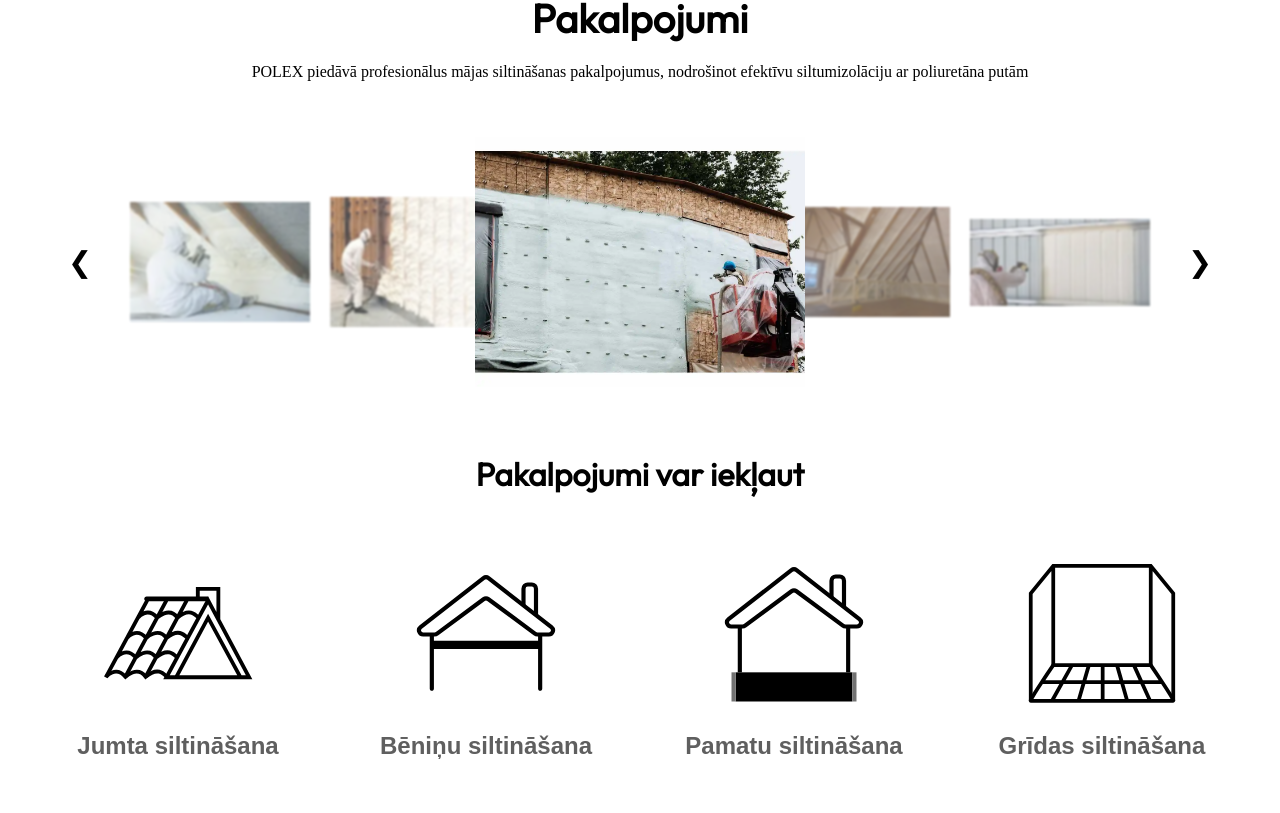
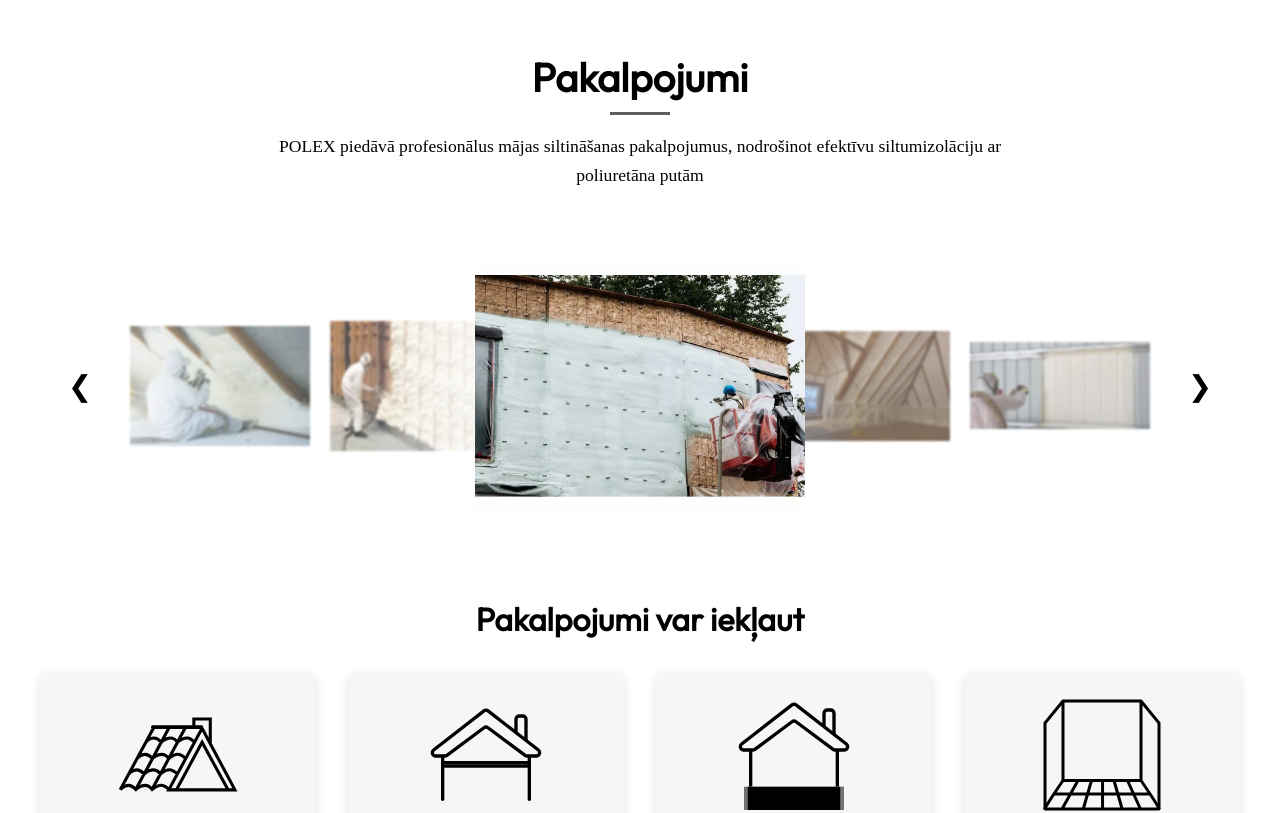
Before and after one commit to EduardsJ1/Polex, a React (Vite) app in the folder Polex/: page / in a window 1280 px wide. Shown: the part 1770-2583 px from the top of the page. Built offline with nearby package versions, Linux system fonts and the light colour scheme.

Commit message:
new css for service and new content

```diff
--- a/Polex/src/Pages/home_components/Service.jsx
+++ b/Polex/src/Pages/home_components/Service.jsx
@@ -1,4 +1,3 @@
-import { ReactComponent as SoundIcon } from '../../components/icons/shieldIcon.jsx';
 import { ReactComponent as RoofIcon } from '../../components/icons/roofIcon.jsx';
 import { ReactComponent as AtticIcon } from '../../components/icons/atticIcon.jsx';
 import { ReactComponent as FoundationIcon } from '../../components/icons/foundationIcon.jsx';
@@ -17,44 +16,84 @@ function Service(){
         <div className='service-icon-container'>
             <div className="title"><h2>Pakalpojumi var iekļaut</h2></div>
             <div className='service-information'>
-                <div className='icon-containter'>
-                    <div className='icon'><RoofIcon/></div>
-                    <div className='icon-text'><h3>Jumta siltināšana</h3></div>
+                <div className='service-card'>
+                    <div className='service-icon'><RoofIcon/></div>
+                    <div className='service-title'><h3>Jumta siltināšana</h3></div>
+                    <div className='service-description'>
+                        <p>Jumtu siltināšana tiek veikta ar slēgto šūnu poliuretāna putām, kas nodrošina lielisku aizsardzību pret siltuma zudumiem, mitrumu un vēja ietekmi.
+                            Putas cieši pieguļ visām virsmām, tostarp sarežģītiem jumta slīpumiem. Šāda siltināšama ievērojami pagarina jumta kalpošanas laiku un samazina apkures izmaksas.
+                        </p>
+                    </div>
                 </div>
 
-                <div className='icon-containter'>
-                    <div className='icon'><AtticIcon/></div>
-                    <div className='icon-text'><h3>Bēniņu siltināšana</h3></div>
+                <div className='service-card'>
+                    <div className='service-icon'><AtticIcon/></div>
+                    <div className='service-title'><h3>Bēniņu siltināšana</h3></div>
+                    <div className='service-description'>
+                        <p>Bēniņu siltināšanā parasti tiek izmantotas atvērto šūnu poliuretāna putas, kas ir elpojošas, vieglas un nodrošina labu skaņas izolāciju.
+                            Šīs putas ir lieliski piemērotas dzīvojamiem bēniņiem. Ja nepieciešama augstāka mitruma aizsardzība, piemērām, ventelācijas trūkuma gadījumā, izmantojam arī slēgtu šūnu putas uz ārējām virsmām.
+                        </p>
+                    </div>
                 </div>
 
-                <div className='icon-containter'>
-                    <div className='icon'><FoundationIcon/></div>
-                    <div className='icon-text'><h3>Pamatu siltināšana</h3></div>
+                <div className='service-card'>
+                    <div className='service-icon'><FoundationIcon/></div>
+                    <div className='service-title'><h3>Pamatu siltināšana</h3></div>
+                    <div className='service-description'>
+                        <p>Pamatus izolējam ar slēgto šūnu poliuretāna putām, kuras izceļas ar augstu mehānisko izturību un mitruma necaurlaidību.
+                            Šīs putas nodrošina efektīvu siltuma saglabāšanu un ilgtermiņa aizsardzību pret mitruma ietekmi un ēkas konstrukcijām.
+                        </p>
+                    </div>
                 </div>
 
-                <div className='icon-containter'>
-                    <div className='icon'><FloorIcon/></div>
-                    <div className='icon-text'><h3>Grīdas siltināšana</h3></div>
+                <div className='service-card'>
+                    <div className='service-icon'><FloorIcon/></div>
+                    <div className='service-title'><h3>Grīdas siltināšana</h3></div>
+                    <div className='service-description'>
+                        <p>Grīdām izmantojam slēgto šūnu putas, kas nodrošina izcilu siltumizolāciju pat plānā slānī.
+                            Tās ir īpaši piemērotas starpstāvu pārsegumiem, betona plātnēm un zemgrīdas apkures sistēmām, kur nepieciešama gan siltuma, gan megāniskā slodzes noturība.
+                        </p>
+                    </div>
                 </div>
 
-                <div className='icon-containter'>
-                    <div className='icon'><BasementIcon/></div>
-                    <div className='icon-text'><h3>Pagrabu siltināšana</h3></div>
+                <div className='service-card'>
+                    <div className='service-icon'><BasementIcon/></div>
+                    <div className='service-title'><h3>Pagrabu siltināšana</h3></div>
+                    <div className='service-description'>
+                        <p>Pagraba telpās izmantojam slēgto šūnu poliuretāna putas, jo tās ir ūdensizturīgas un izveido cieši pieguļošu izolācijas slāni.
+                            Tas pasargā no mitruma, pelējuma un palīdz nodrošināt stabilu iekštelpu temperatūru visa gada garumā
+                        </p>
+                    </div>
                 </div>
 
-                <div className='icon-containter'>
-                    <div className='icon'><OuterWallIcon/></div>
-                    <div className='icon-text'><h3>Ārsienu siltināšana</h3></div>
+                <div className='service-card'>
+                    <div className='service-icon'><OuterWallIcon/></div>
+                    <div className='service-title'><h3>Ārsienu siltināšana</h3></div>
+                    <div className='service-description'>
+                        <p>Ārsienas izolējam ar slēgto šūnu poliuretāna putām, kas nodrošina nepārtrauktu un cieši noslēgtu siltumizolācijas slāni.
+                            Tās samazina siltuma zudumus un pasargā ēku no vēja, lietus un citiem ārējiem faktoriem. Lieliski piemērots gan koka, gan mūra sienām.
+                        </p>
+                    </div>
                 </div>
 
-                <div className='icon-containter'>
-                    <div className='icon'><InnerWallIcon/></div>
-                    <div className='icon-text'><h3>Iekšsienu siltināšana</h3></div>
+                <div className='service-card'>
+                    <div className='service-icon'><InnerWallIcon/></div>
+                    <div className='service-title'><h3>Iekšsienu siltināšana</h3></div>
+                    <div className='service-description'>
+                        <p>Iekšsienās parasti izmantojam atvērtu šūnu putas, kas efektīvi uzlabo skaņas izolāciju starp telpām.
+                            Tās ļauj telpām "elpot", vienlaikus saglabājot siltumu un komfortu iekštelpās.
+                        </p>
+                    </div>
                 </div>
 
-                <div className='icon-containter'>
-                    <div className='icon'><OtherIcon/></div>
-                    <div className='icon-text'><h3>Citām vajadzībām</h3></div>
+                <div className='service-card'>
+                    <div className='service-icon'><OtherIcon/></div>
+                    <div className='service-title'><h3>Citām vajadzībām</h3></div>
+                    <div className='service-description'>
+                        <p>Piedāvājam pielāgotus sitlināšanas risinājumus dažādām vajadzībām, piemēram, konteineriem, transportam un citām specifiskām prasībām.
+                             Atkarībā no konstrukcijas un apstākļiem izmantojam gan atvērto, gan slēgto šūnu putas, nodrošinot efektīvu rezultātu.
+                        </p>
+                    </div>
                 </div>
 
             </div>
--- a/Polex/src/index.css
+++ b/Polex/src/index.css
@@ -72,7 +72,7 @@ h3{
   margin: 0 auto;
   padding: 0;
 }
-.icon-container{
+.home-information-container .icon-main-container .icon-container{
   display: flex;
   align-items: center;
   margin: 0 auto;
@@ -82,10 +82,9 @@ h3{
   width: 80%;
 }
 
-.icon-container .icon{
+.home-information-container .icon-main-container  .icon-container .icon{
   width: 100px;
   height: 100px;
-  margin: auto;
   display: flex;
   align-items: center;
   justify-content: center;
@@ -95,14 +94,14 @@ h3{
   flex-shrink: 0;
   flex-grow: 0;
 }
-.icon-container .icon-text{
+.home-information-container .icon-main-container  .icon-container .icon-text{
   height: 100%;
   flex-grow: 1;
   display: flex;
   flex-direction: column;
   justify-content: space-between;
 }
-.icon-container .icon-text h2{
+.home-information-container .icon-main-container  .icon-container .icon-text h2{
   margin: 0;
 }
 
@@ -232,15 +231,49 @@ h3{
   z-index: 1;
 }
 
+/* Enhanced Service Section Styles */
 .service-section{
-  padding: 0px 20px;
+  padding: 2rem 20px;
   color: var(--secondary-color);
   max-width: 1200px;
   margin: auto;
 }
 
-.service-section h1, p{
+.service-section h1 {
+  font-size: 2.5rem;
+  margin-bottom: 1rem;
+  position: relative;
+  padding-bottom: 0.8rem;
   text-align: center;
+}
+
+.service-section h1::after {
+  content: "";
+  position: absolute;
+  left: 50%;
+  transform: translateX(-50%);
+  bottom: 0;
+  height: 3px;
+  width: 60px;
+  background-color: var(--accent-color);
+}
+
+.service-section > p {
+  font-size: 1.1rem;
+  line-height: 1.6;
+  margin-bottom: 2rem;
+  max-width: 800px;
+  margin-left: auto;
+  margin-right: auto;
+  text-align: center;
+}
+
+.service-icon-container {
+  margin-top: 3rem;
+}
+
+.service-icon-container .title {
+  margin-bottom: 2rem;
 }
 
 .service-information{
@@ -250,10 +283,85 @@ h3{
   gap: 2rem;
 }
 
-.service-information .icon-containter{
-  margin-top: 2rem;
+/* Enhanced Service Card Styles */
+.service-information .service-card{
+  background-color: rgba(245, 245, 245, 0.9);
+  border-radius: 8px;
+  padding: 1.5rem;
+  box-shadow: 0 4px 12px rgba(0, 0, 0, 0.1);
+  transition: transform 0.3s ease, box-shadow 0.3s ease;
+  display: flex;
+  flex-direction: column;
+  align-items: center;
+  /* Increase height to fit all content */
+  height: 550px;
 }
-@media (max-width: 1030px) {
+
+.service-information .service-card:hover {
+  transform: translateY(-5px);
+  box-shadow: 0 6px 16px rgba(0, 0, 0, 0.15);
+}
+
+.service-information .service-card .service-icon{
+  display: flex;
+  justify-content: center;
+  align-items: center;
+  width: 120px;
+  height: 120px; /* Fixed height for all icons */
+  margin: 0 auto 1.5rem;
+  /* Remove white background */
+  background-color: transparent;
+  border-radius: 0;
+  box-shadow: none;
+  transition: transform 0.3s ease;
+}
+
+.service-information .service-card:hover .service-icon {
+  transform: scale(1.05);
+}
+
+.service-information .service-card .service-title {
+  margin-bottom: 1rem;
+  /* Force consistent height for all title areas */
+  height: 70px;
+  display: flex;
+  flex-direction: column;
+  justify-content: center;
+}
+
+.service-information .service-card .service-title h3 {
+  color: var(--secondary-color);
+  font-size: 1.3rem;
+  margin-bottom: 0.5rem;
+  position: relative;
+  padding-bottom: 0.5rem;
+}
+
+.service-information .service-card .service-title h3::after {
+  content: "";
+  position: absolute;
+  left: 50%;
+  transform: translateX(-50%);
+  bottom: 0;
+  height: 2px;
+  width: 40px;
+  background-color: var(--accent-color);
+}
+
+.service-information .service-card .service-description {
+  padding: 0.5rem;
+  /* Ensure text stays inside container */
+  overflow: auto;
+}
+
+.service-information .service-card .service-description p {
+  font-size: 0.95rem;
+  line-height: 1.6;
+  color: #333;
+  text-align: center;
+}
+
+@media (max-width: 1220px) {
   .service-information{
     grid-template-columns: repeat(2, 1fr);
   }
@@ -262,6 +370,12 @@ h3{
 @media (max-width: 550px){
   .service-information{
     grid-template-columns: repeat(1, 1fr);
+  }
+  .service-section h1 {
+    font-size: 2rem;
+  }
+  .service-icon-container .title h2 {
+    font-size: 1.6rem;
   }
   .footer-content h2{
     font-size: 16px;
@@ -295,6 +409,35 @@ h3{
     margin: 0 auto;
     padding: 1rem 0;
   }
+
+  /* Mobile styles for service cards */
+  .service-information .service-card {
+    height: auto;
+    min-height: 350px;
+  }
+
+  .service-information .service-card .service-icon {
+    width: 100px;
+    height: 100px;
+  }
+
+  .service-information .service-card .service-icon svg {
+    width: 80px;
+    height: 80px;
+  }
+
+  .service-information .service-card .service-title {
+    height: auto;
+    min-height: 60px;
+  }
+
+  .service-information .service-card .service-title h3 {
+    font-size: 1.1rem;
+  }
+
+  .service-information .service-card .service-description p {
+    font-size: 0.9rem;
+  }
 }
 
 .service-information .icon-containter .icon{
@@ -306,20 +449,10 @@ h3{
   margin: auto;
 }
 
-
-
-
-
-
-
-
 .contact-main-container{
   margin-top: 150px;
   min-height: 900px;
 }
-
-
-
 
 footer{
   background-color: var(--primary-color);
```
